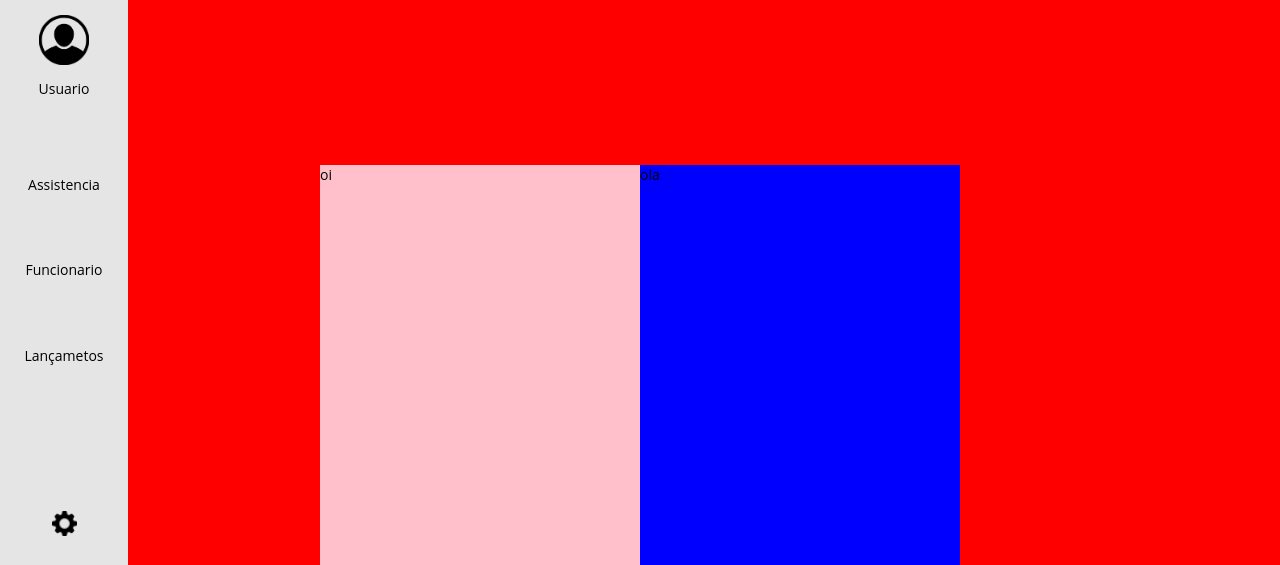
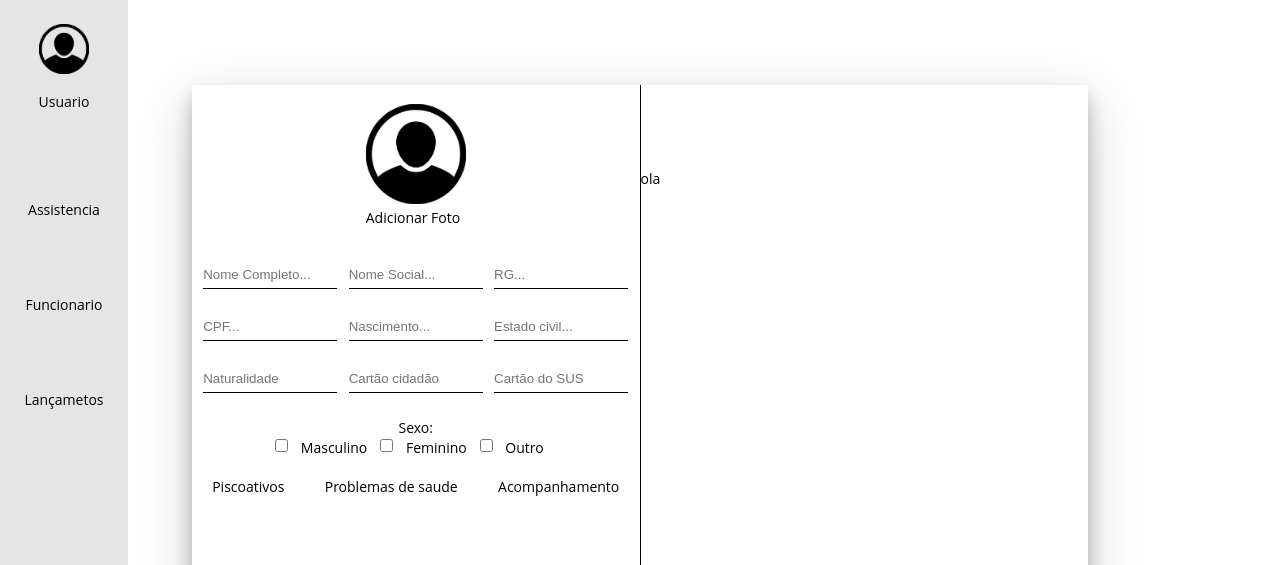
Before and after one commit to DanielS262/Projeto-ONG, a plain HTML site: page Sistema/Frontend/CadastrarAssistido/index.html in a window 1280 px wide. Shown: the part 113-678 px from the top of the page. Drawn offline with Linux system fonts and the light colour scheme.

Commit message:
pagina cadastro

```diff
--- a/Sistema/Frontend/CadastrarAssistido/index.html
+++ b/Sistema/Frontend/CadastrarAssistido/index.html
@@ -54,7 +54,66 @@
         <div class="container">
             <div class="card">
                 <div class="Assiscard">
-                    <h2>oi</h2>
+                    <div class="formAssis">
+                        <div class="userform">
+                            <ul>
+                                <li><img src="../Assets/icones/user.png" alt="User" class="foto"></li>
+                                <li>
+                                    <p>Adicionar Foto</p>
+                                </li>
+                            </ul>
+                        </div>
+                        <div class="inputs">
+                            <input type="text" placeholder="Nome Completo...">
+                            <input type="text" placeholder="Nome Social...">
+                            <input type="text" placeholder="RG...">
+                            <input type="text" placeholder="CPF...">
+
+                            <input type="text" placeholder="Nascimento...">
+                            <input type="text" placeholder="Estado civil...">
+                            <input type="text" placeholder="Naturalidade">
+                            <input type="text" placeholder="Cartão cidadão">
+                            <input type="text" placeholder="Cartão do SUS">
+                            <div class="Sex">
+                                <p>Sexo:</p>
+                                <ul class="sexstyle">
+                                    <li>
+                                        <input type="checkbox" name="" id="">
+
+                                    </li>
+                                    <li>
+                                        <p> Masculino</p>
+                                    </li>
+                                    <li>
+                                        <input type="checkbox" name="" id="">
+                                    </li>
+                                    <li>
+                                        <p>Feminino</p>
+                                    </li>
+                                    <li>
+                                        <input type="checkbox" name="" id="">
+
+                                    </li>
+                                    <li>
+                                        <p>Outro</p>
+                                    </li>
+
+                                </ul>
+
+                            </div>
+                        </div>
+                    </div>
+                    <div class="outros">
+                        <div class="pscoativos">
+                            <p>Piscoativos</p>
+                        </div>
+                        <div class="saude">
+                            <p>Problemas de saude</p>
+                        </div>
+                        <div class="acompanhamento">
+                            <p>Acompanhamento</p>
+                        </div>
+                    </div>
                 </div>
                 <div class="Famcard">
                     <h2>ola</h2>
--- a/Sistema/Frontend/CadastrarAssistido/styles.css
+++ b/Sistema/Frontend/CadastrarAssistido/styles.css
@@ -13,38 +13,100 @@ section {
     height: 100%;
     width: 100%;
     display: flex;
-    align-items: flex-start;
-    justify-content: flex-start;
+    align-items: center;
+    justify-content: center;
 }
 
 .card {
-    width: 100%;
-    height: 100%;
-    background-color: red;
+    width: 70%;
+    height: 70%;
     display: flex;
     justify-content: center;
-    align-items: center
+    align-items: center;
+    box-shadow: 0 12px 16px 0 rgba(0, 0, 0, 0.24), 0 17px 50px 0 rgba(0, 0, 0, 0.19);
 }
 
 .Assiscard {
-    background-color: pink;
-    width: 25%;
-    height: 50%;
+    width: 70%;
+    height: 100%;
+    border-right: 1px solid black;
 }
 
 .Famcard {
-    background-color: blue;
-    width: 25%;
-    height: 50%
+    width: 70%;
+    height: 70%
 }
 
+.sexstyle {
+    display: flex;
+}
 
-/* input[type="text"] {
+.sexstyle li {
+    list-style: none;
+    margin-right: 1vw;
+}
+
+.Sex {
+    height: 20%;
+    display: flex;
+    flex-direction: column;
+    align-items: center;
+    justify-content: space-evenly
+}
+
+.formAssis {
+    height: 70%;
+    width: 100%;
+    display: flex;
+    flex-direction: column;
+    justify-content: space-around;
+    align-items: center;
+}
+
+.userform li {
+    list-style: none;
+}
+
+.userform {
+    width: 100%;
+    height: 30%;
+    display: flex;
+    justify-content: center;
+}
+
+.inputs {
+    width: 100%;
+    height: 50%;
+    display: flex;
+    flex-wrap: wrap;
+    align-items: flex-start;
+    justify-content: space-evenly;
+    align-content: space-between;
+}
+
+.li1,
+.li2,
+.li3 {
+    display: flex;
+    height: 30%;
+    margin-top: 20px
+}
+
+input[type="text"] {
     display: flex;
     border: none;
-    width: 100%;
+    width: 30%;
     height: 2em;
     border-bottom: 1.5px solid black;
     justify-content: flex-start;
     background-color: transparent;
-} */
+}
+
+.foto {
+    width: 100px
+}
+
+.outros {
+    display: flex;
+    justify-content: space-around;
+}
--- a/Sistema/Frontend/Global/globalHeaderMenu.css
+++ b/Sistema/Frontend/Global/globalHeaderMenu.css
@@ -45,7 +45,7 @@ header {
 
 .menuJS {
     width: 10vw;
-    height: 89.7vh;
+    height: 100vh;
     background-color: #e5e5e5;
     position: fixed;
 }
```
